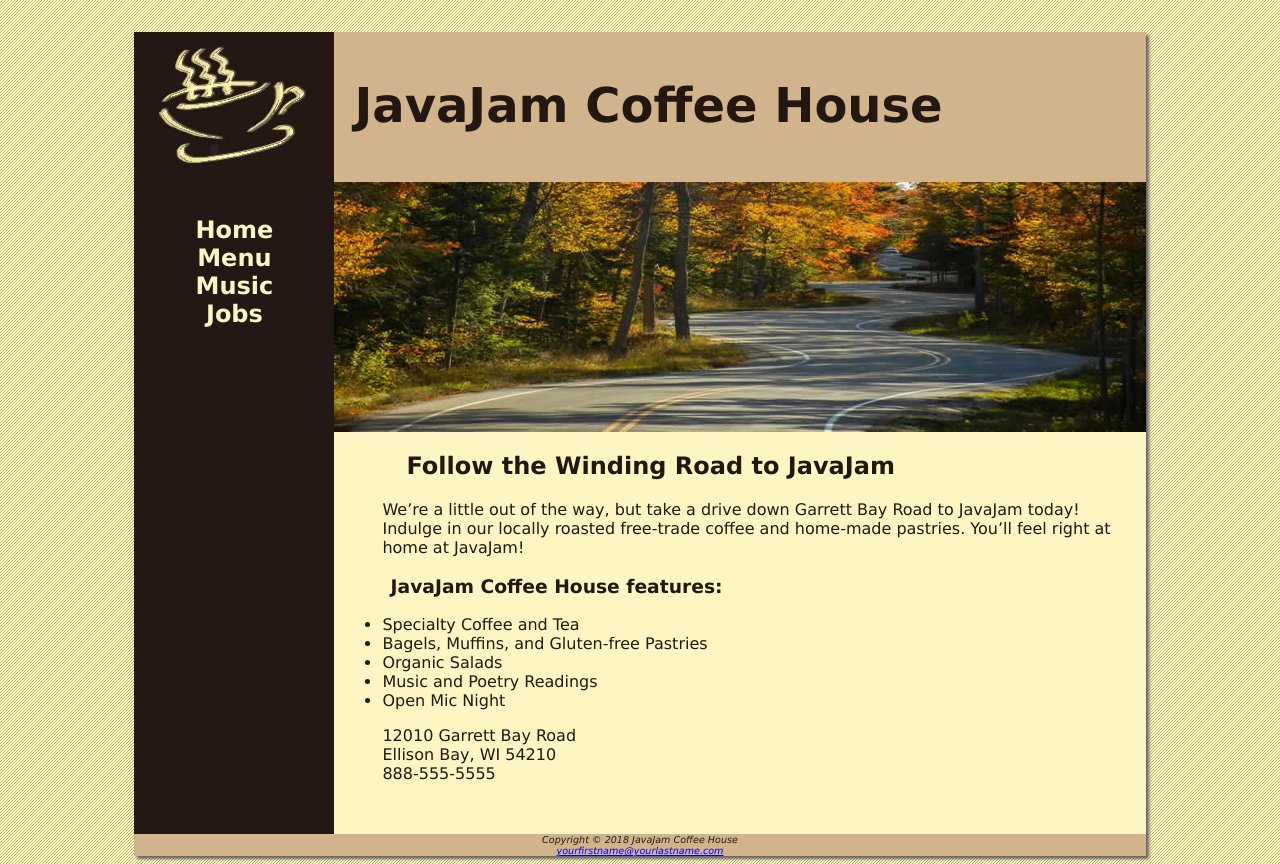
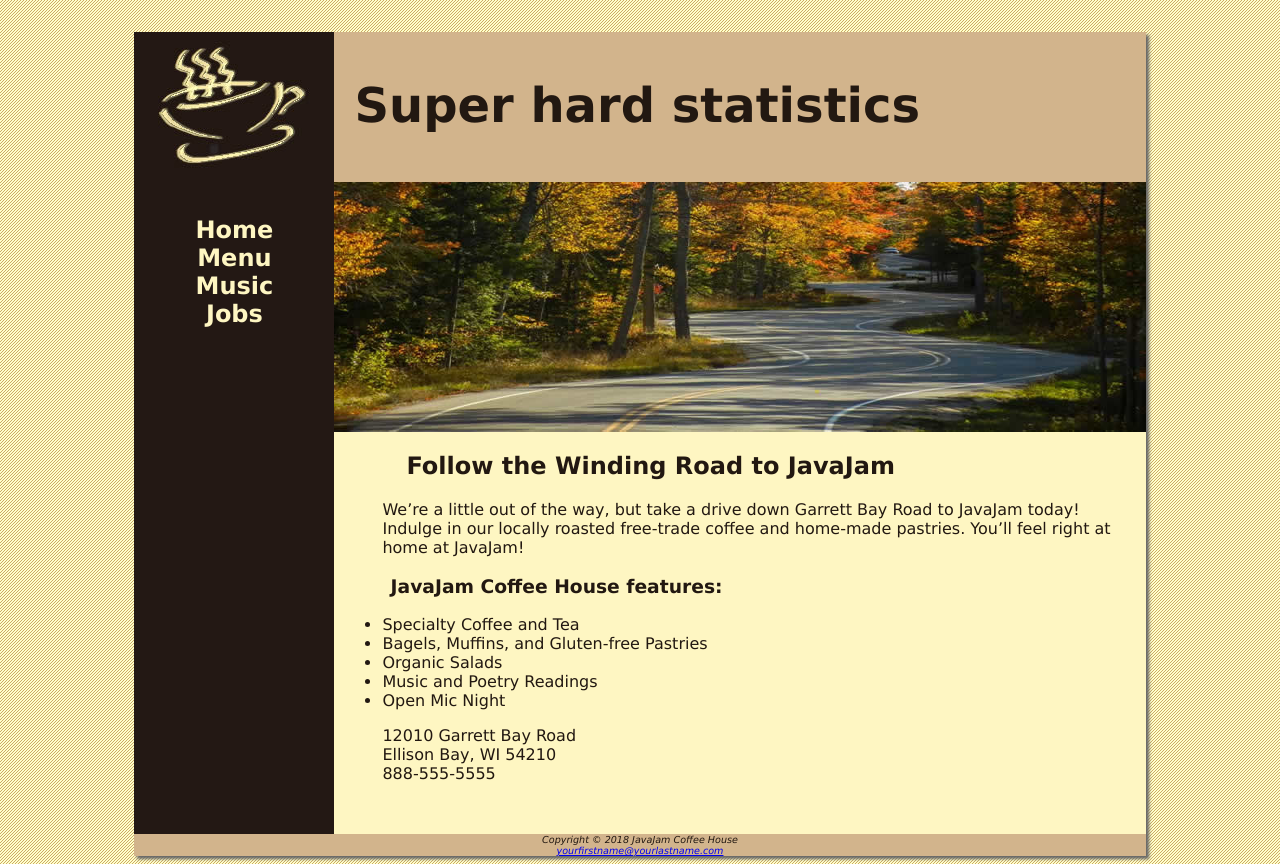
Before and after one commit to limjx6969/limjx6969.github.io, a plain HTML site: page index.html in a window 1280 px wide. Drawn offline with Linux system fonts and the light colour scheme.

Commit message:
Update index.html

```diff
--- a/index.html
+++ b/index.html
@@ -9,7 +9,7 @@
 <body>
 <div id="wrapper">
 <header>
-<h1>JavaJam Coffee House</h1>
+<h1>Super hard statistics</h1>
 </header>
 <nav>
   <ul>
```
